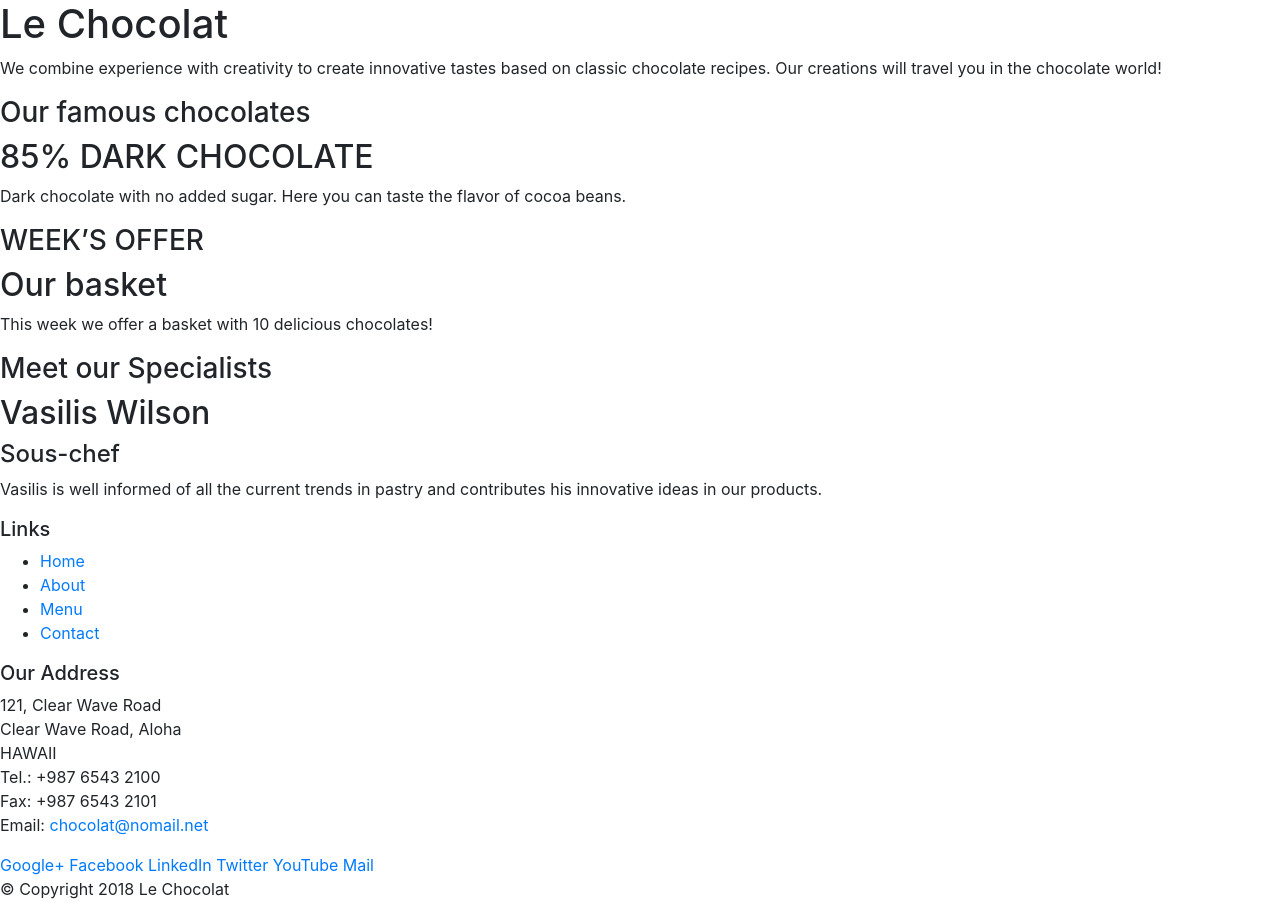
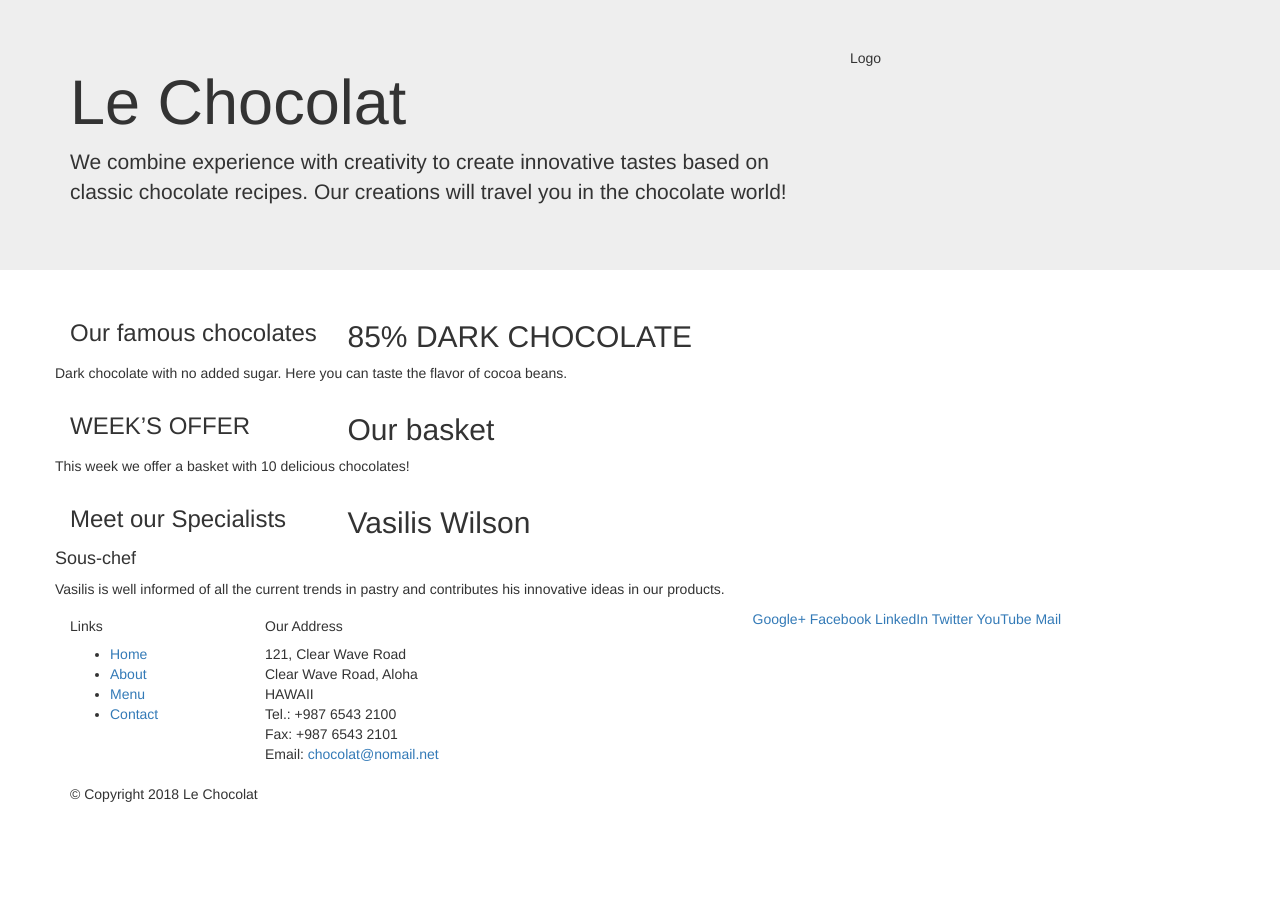
Before and after one commit to AlbiAlikai/leChocolat, a plain HTML site: page index.html in a window 1280 px wide. After the commit the page ends 814 px from the top, so only its background shows below. Drawn offline with nearby package versions, Linux system fonts and the light colour scheme.

Commit message:
bootstrap grid

```diff
--- a/index.html
+++ b/index.html
@@ -13,47 +13,51 @@
 
 <body>
 
-    <header>
-        <div>
-            <div>
-                <div>
+    <header class="jumbotron">
+        <!-- this is a header -->
+        <div class="container">
+            <div class="row">
+                <div class="col-sm-8">
                     <h1>Le Chocolat</h1>
                     <p>We combine experience with creativity to create innovative tastes based on classic chocolate
                         recipes. Our creations will travel you in the chocolate world!</p>
                 </div>
-                <div>
+                <div class="col-12 col-sm-4">
+                   Logo <!-- i will replace it with a logo -->
                 </div>
             </div>
         </div>
     </header>
 
-    <div>
-        <div>
-            <div>
+    <div class="container">
+
+        <!-- first row    -->
+        <div class="row">
+            <div class="col-sm-4 col-md-3">
                 <h3>Our famous chocolates</h3>
             </div>
-            <div>
+            <div class="col-sm col-md">
                 <h2>85% DARK CHOCOLATE</h2>
                 <p>Dark chocolate with no added sugar. Here you can taste the flavor of cocoa beans.</p>
             </div>
         </div>
 
-
-        <div>
-            <div>
+<!-- second row  -->
+<div class="row">
+        <div class="col-sm-4 col-md-3">
                 <h3>WEEK’S OFFER</h3>
             </div>
-            <div>
+            <div class="col-sm col-md">
                 <h2>Our basket</h2>
                 <p>This week we offer a basket with 10 delicious chocolates! </p>
             </div>
         </div>
-
-        <div>
-            <div>
+<!-- third row   -->
+<div class="row">
+        <div class="col-sm-4 col-md-3">
                 <h3>Meet our Specialists</h3>
             </div>
-            <div>
+            <div class="col-sm col-md">
                 <h2>Vasilis Wilson </h2>
                 <h4>Sous-chef</h4>
                 <p>Vasilis is well informed of all the current trends in pastry and contributes his innovative ideas in
@@ -61,11 +65,11 @@
             </div>
         </div>
     </div>
-
+<!-- <hr> -->
     <footer>
-        <div>
-            <div>
-                <div>
+        <div class="container">
+            <div class="row">
+                <div class="offset-1 col-5 col-sm-2">
                     <h5>Links</h5>
                     <ul>
                         <li><a href="#">Home</a></li>
@@ -74,7 +78,7 @@
                         <li><a href="#">Contact</a></li>
                     </ul>
                 </div>
-                <div>
+                <div class="col-6 col-sm-5">
                     <h5>Our Address</h5>
                     <address>
                         121, Clear Wave Road<br>
@@ -85,7 +89,7 @@
                         Email: <a href="mailto:chocolat@nomail.net">chocolat@nomail.net</a>
                     </address>
                 </div>
-                <div>
+                <div class="col col-sm-4">
                     <div>
                         <a href="http://google.com/+">Google+</a>
                         <a href="http://www.facebook.com/profile.php?id=">Facebook</a>
@@ -104,7 +108,6 @@
         </div>
     </footer>
 
-
     <!-- jQuery first, then Tether, then Bootstrap JS. -->
     <script src="node_modules/jquery/dist/jquery.min.js"></script>
     <script src="node_modules/tether/dist/js/tether.min.js"></script>
```
